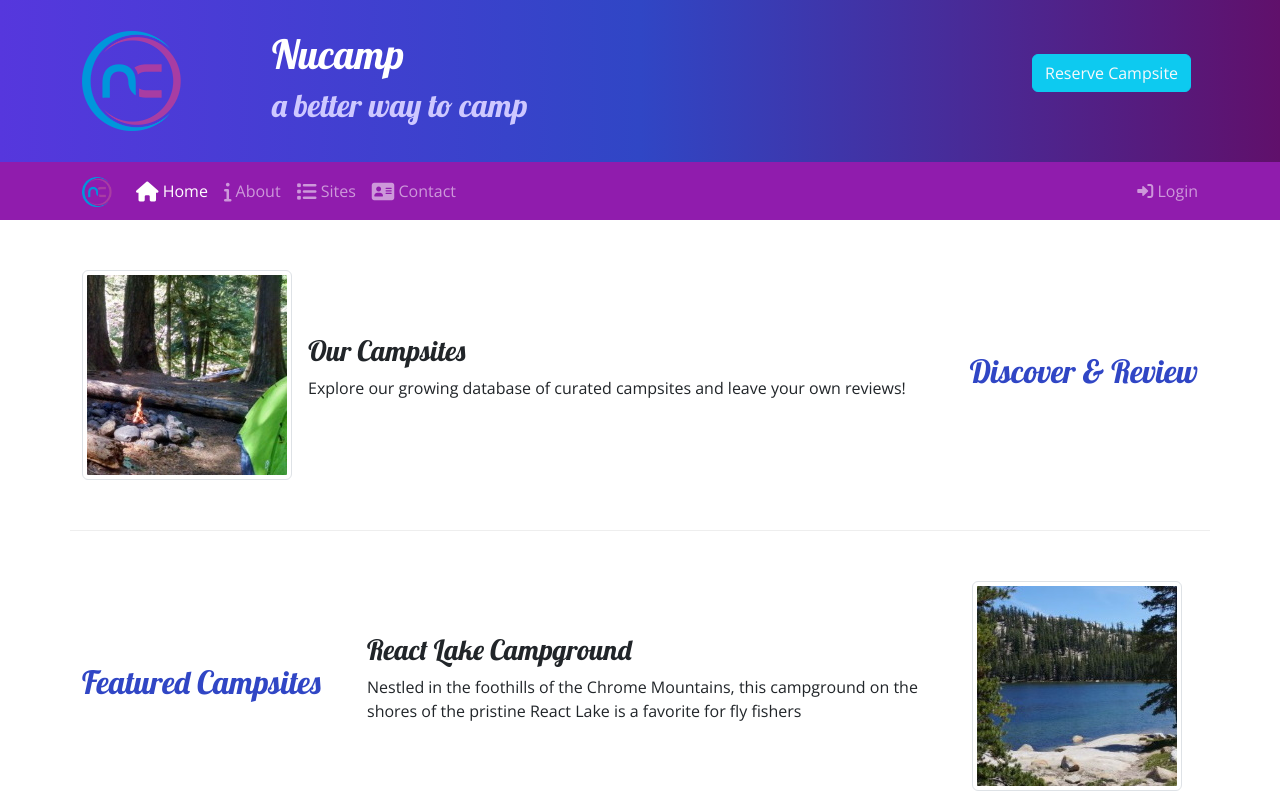
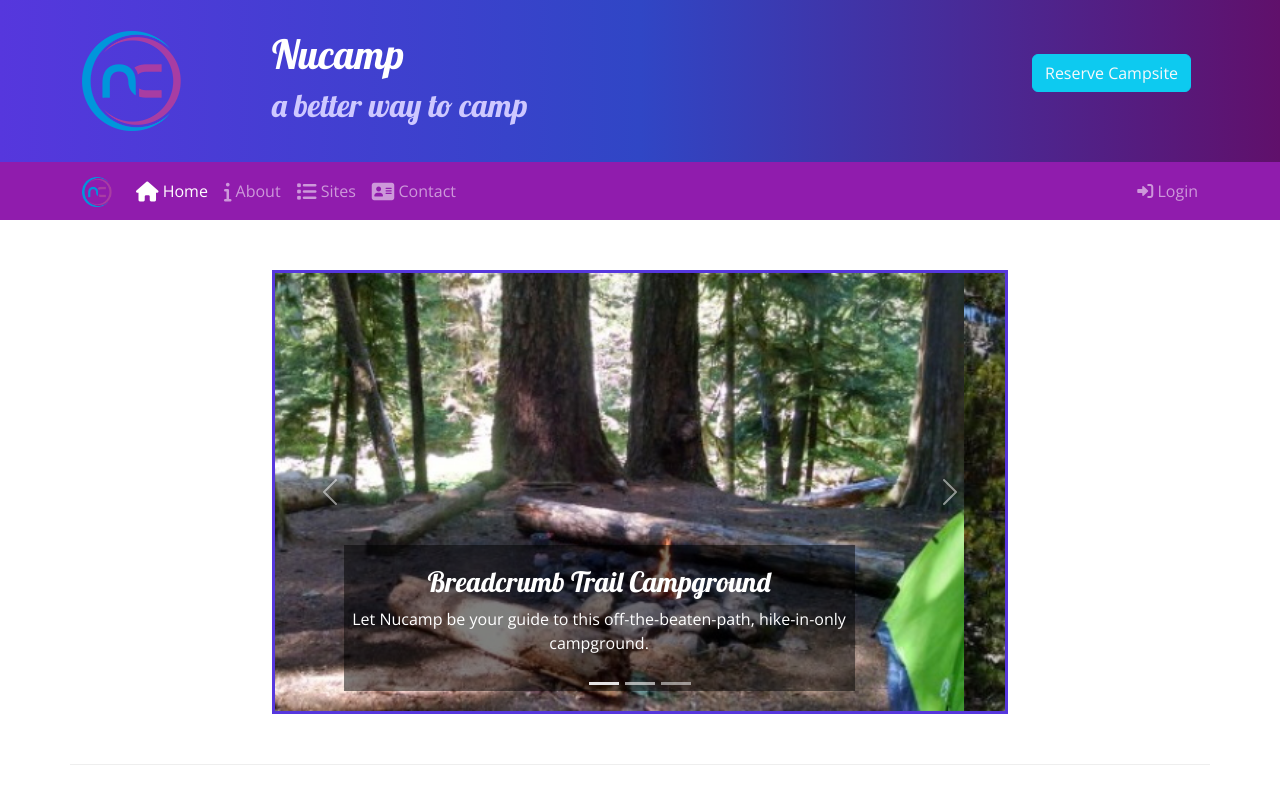
Before and after one commit to simmpabla/nucampsite-first-bootcamp-, a plain HTML site: page index.html in a window 1280 px wide. Shown: the top 800 px of the page. Drawn offline with nearby package versions, Linux system fonts and the light colour scheme.

Commit message:
Carousel

```diff
--- a/css/styles.css
+++ b/css/styles.css
@@ -44,3 +44,11 @@ footer {
 .accordion-button {
     background-color: #d3d3d3;
 }
+
+.carousel-caption {
+    background-color: rgba(0, 0, 0, .5);
+}
+
+.carousel {
+    border: solid #5637DD;
+}
--- a/index.html
+++ b/index.html
@@ -151,6 +151,51 @@
         <!--main section-->
         <main class="container">
 
+            <!--carousel section-->
+            <section class="row row-content">
+                <div class="col-md-8 mx-auto">
+                    <div id="homeCarousel" class="carousel slide" data-bs-ride="carousel">
+                        <div class="carousel-indicators">
+                            <button type="button" data-bs-target="#homeCarousel" data-bs-slide-to="0" class="active"></button>
+                            <button type="button" data-bs-target="#homeCarousel" data-bs-slide-to="1"></button>
+                            <button type="button" data-bs-target="#homeCarousel" data-bs-slide-to="2"></button>
+                        </div>
+                        <div class="carousel-inner">
+                            <div class="carousel-item active">
+                                <img class="d-block w-100" src="img/breadcrumb-trail.jpg" alt="Breadcrumb Trail Campground" />
+                                <div class="carousel-caption">
+                                    <h3>Breadcrumb Trail Campground</h3>
+                                    <p class="d-none d-sm-block">Let Nucamp be your guide to this off-the-beaten-path, hike-in-only campground.</p>
+                                </div>
+                            </div>
+                            <div class="carousel-item">
+                                <img class="d-block w-100" src="img/react-lake.jpg" alt="React Lake Campground" />
+                                <div class="carousel-caption">
+                                    <h3>React Lake</h3>
+                                    <p class="d-none d-sm-block">Nestled in the foothills of the Chrome Mountains, this campground on the shorees of the pristine React Lake is a favorite for fly fishers.</p>
+                                </div>
+                            </div>
+                            <div class="carousel-item">
+                                <img class="d-block w-100" src="img/chrome-river.jpg" alt="Chrome River Campground" />
+                                <div class="carousel-caption">
+                                    <h3>Chrome River</h3>
+                                    <p class="d-none d-sm-block">Spend a few sunny days and starry nights beneath a canopy of old-growth firs at this enchanting spot by the Chrome River.</p>
+                                </div>
+                            </div>
+                        </div>
+                        <a class="carousel-control-prev" href="#homeCarousel" role="button" data-bs-slide="prev">
+                            <span class="carousel-control-prev-icon"></span>
+                            <span class="sr-only">Previous</span>
+                        </a>
+                        <a class="carousel-control-next" href="#homeCarousel" role="button" data-bs-slide="next">
+                            <span class="carousel-control-next-icon"></span>
+                            <span class="sr-only">Next</span>
+                        </a>
+                    </div>
+
+                </div>
+            </section>
+
             <!--discover section-->
             <section class="row row-content align-items-center">
                 <div class="col-sm-4 col-md-3 order-sm-last">
```
